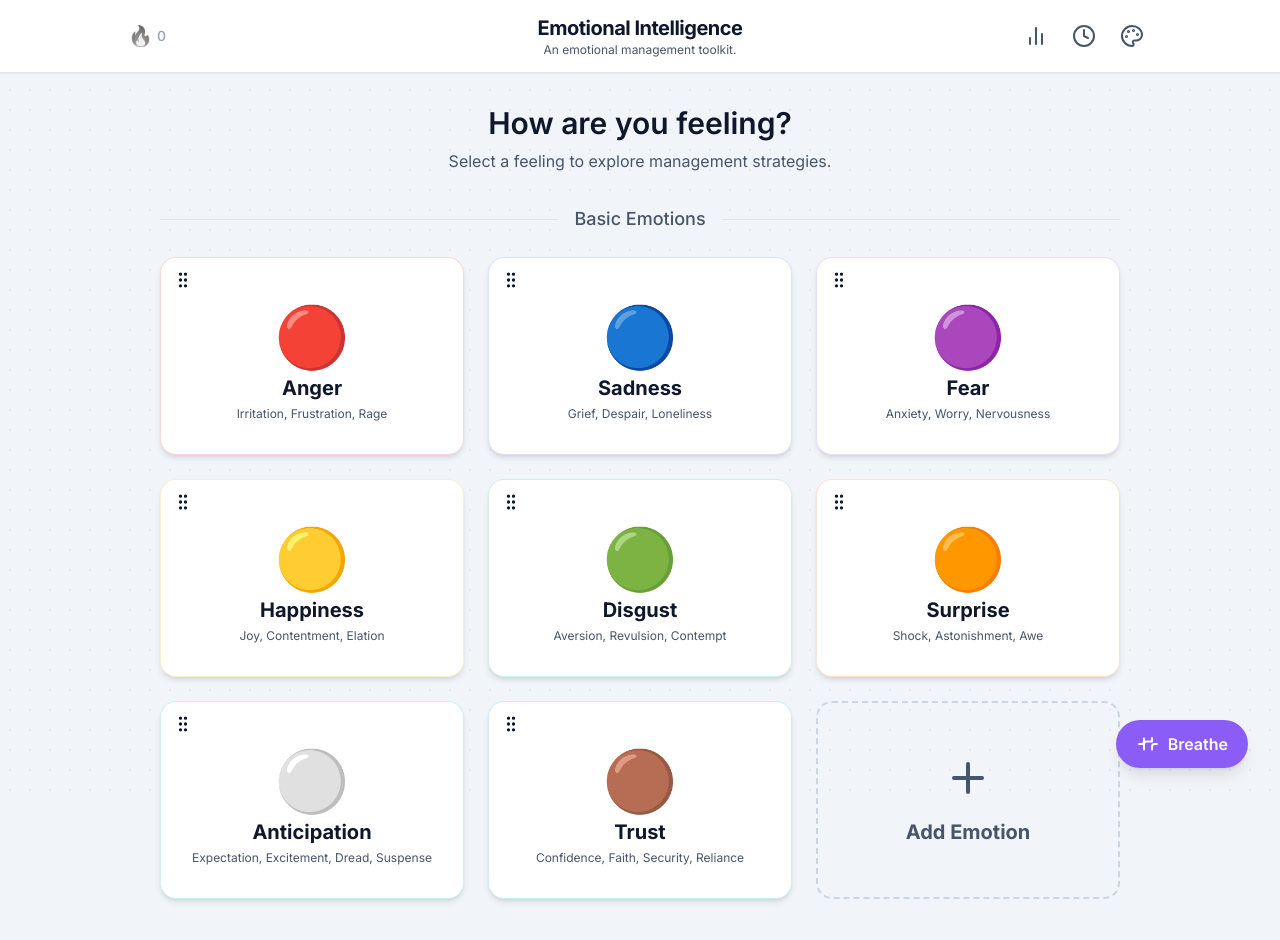
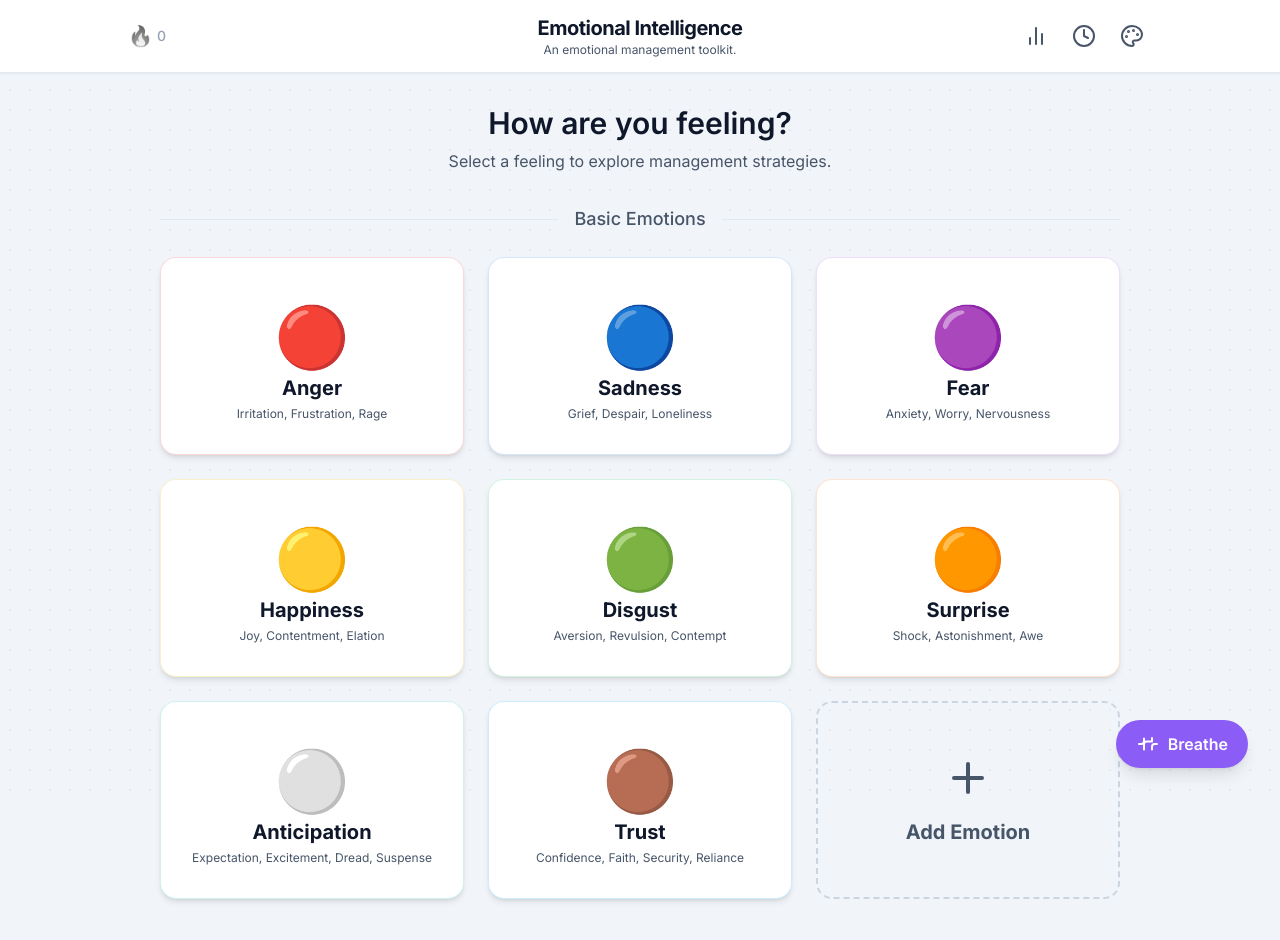
Before and after one commit to vishalsimar/Emotional-Intelligence, a React (Vite) app: page / in a window 1280 px wide. Shown: the top 940 px of the page. Built offline with nearby package versions, Linux system fonts and the light colour scheme.

Commit message:
feat: Replace drag icons with arrow icons
Replaced generic grip icons with specific arrow up and arrow down icons in EmotionSelector and StrategyDisplay components. This provides a clearer visual indication for reordering or sorting functionality.

```diff
--- a/components/EmotionSelector.tsx
+++ b/components/EmotionSelector.tsx
@@ -1,5 +1,5 @@
 
-import React, { useState, useEffect, useRef } from 'react';
+import React, { useState, useEffect } from 'react';
 import { Emotion, EmotionCategory } from '../types';
 
 interface EmotionSelectorProps {
@@ -11,15 +11,18 @@ interface EmotionSelectorProps {
   onAddEmotionClick: () => void;
 }
 
-const GripVerticalIcon = () => (
-  <svg xmlns="http://www.w3.org/2000/svg" width="24" height="24" viewBox="0 0 24 24" fill="none" stroke="currentColor" strokeWidth="2" strokeLinecap="round" strokeLinejoin="round" className="h-5 w-5 text-[var(--text-secondary)]/50 group-hover:text-[var(--text-secondary)] transition-colors">
-    <circle cx="9" cy="12" r="1"></circle>
-    <circle cx="9" cy="5" r="1"></circle>
-    <circle cx="9" cy="19" r="1"></circle>
-    <circle cx="15" cy="12" r="1"></circle>
-    <circle cx="15" cy="5" r="1"></circle>
-    <circle cx="15" cy="19" r="1"></circle>
-  </svg>
+const ArrowUpIcon = ({ className }: { className?: string }) => (
+    <svg xmlns="http://www.w3.org/2000/svg" width="24" height="24" viewBox="0 0 24 24" fill="none" stroke="currentColor" strokeWidth="2" strokeLinecap="round" strokeLinejoin="round" className={className}>
+      <line x1="12" y1="19" x2="12" y2="5"></line>
+      <polyline points="5 12 12 5 19 12"></polyline>
+    </svg>
+);
+
+const ArrowDownIcon = ({ className }: { className?: string }) => (
+    <svg xmlns="http://www.w3.org/2000/svg" width="24" height="24" viewBox="0 0 24 24" fill="none" stroke="currentColor" strokeWidth="2" strokeLinecap="round" strokeLinejoin="round" className={className}>
+      <line x1="12" y1="5" x2="12" y2="19"></line>
+      <polyline points="19 12 12 19 5 12"></polyline>
+    </svg>
 );
 
 const EditIcon = ({ className }: { className?: string }) => (
@@ -47,16 +50,7 @@ const PlusIcon = ({ className }: { className?: string }) => (
 
 const EmotionSelector: React.FC<EmotionSelectorProps> = ({ categories, onSelectEmotion, onReorder, onEditClick, onDeleteClick, onAddEmotionClick }) => {
   const [isRendered, setIsRendered] = useState(false);
-  const dragItem = useRef<{ categoryId: string, index: number } | null>(null);
-  const dragOverItem = useRef<{ categoryId: string, index: number } | null>(null);
-  const [dragOverInfo, setDragOverInfo] = useState<{ categoryId: string, index: number } | null>(null);
-  const [draggedInfo, setDraggedInfo] = useState<{ categoryId: string, index: number } | null>(null);
   const [expandedCategories, setExpandedCategories] = useState<Record<string, boolean>>({});
-
-  // For touch drag
-  const [isDragging, setIsDragging] = useState(false);
-  const dragStartTimeout = useRef<number | null>(null);
-  const didDrag = useRef(false);
 
   useEffect(() => {
     const timer = setTimeout(() => setIsRendered(true), 100);
@@ -75,139 +69,45 @@ const EmotionSelector: React.FC<EmotionSelectorProps> = ({ categories, onSelectE
     });
   }, [categories]);
 
-  const handleDragStart = (e: React.DragEvent<HTMLButtonElement>, categoryId: string, index: number) => {
-    dragItem.current = { categoryId, index };
-    setDraggedInfo({ categoryId, index });
-    e.dataTransfer.effectAllowed = 'move';
-  };
-
-  const handleDragEnter = (e: React.DragEvent<HTMLButtonElement>, categoryId: string, index: number) => {
-    if (dragItem.current?.categoryId === categoryId) {
-        dragOverItem.current = { categoryId, index };
-        setDragOverInfo({ categoryId, index });
-    }
-  };
-
-  const handleDragOver = (e: React.DragEvent<HTMLButtonElement>) => {
-    e.preventDefault();
-  };
-
-  const handleDragLeave = () => {
-    setDragOverInfo(null);
-  };
-
-  const handleDrop = (categoryId: string) => {
-    if (!dragItem.current || !dragOverItem.current || dragItem.current.categoryId !== categoryId || dragOverItem.current.categoryId !== categoryId || dragItem.current.index === dragOverItem.current.index) return;
-
+  const handleMoveEmotion = (categoryId: string, index: number, direction: 'up' | 'down') => {
     const category = categories.find(c => c.id === categoryId);
     if (!category) return;
 
     const emotionsCopy = [...category.emotions];
-    const dragItemContent = emotionsCopy[dragItem.current.index];
-    emotionsCopy.splice(dragItem.current.index, 1);
-    emotionsCopy.splice(dragOverItem.current.index, 0, dragItemContent);
+    const newIndex = direction === 'up' ? index - 1 : index + 1;
+
+    if (newIndex < 0 || newIndex >= emotionsCopy.length) return;
+
+    // Swap elements
+    [emotionsCopy[index], emotionsCopy[newIndex]] = [emotionsCopy[newIndex], emotionsCopy[index]];
 
     onReorder(categoryId, emotionsCopy);
-  };
-
-  const handleDragEnd = () => {
-    dragItem.current = null;
-    dragOverItem.current = null;
-    setDragOverInfo(null);
-    setDraggedInfo(null);
-  };
-
-  // Touch handlers
-  const handleTouchStart = (e: React.TouchEvent<HTMLButtonElement>, categoryId: string, index: number) => {
-    didDrag.current = false;
-    if (dragStartTimeout.current) clearTimeout(dragStartTimeout.current);
-    dragStartTimeout.current = window.setTimeout(() => {
-      dragItem.current = { categoryId, index };
-      setDraggedInfo({ categoryId, index });
-      setIsDragging(true);
-      if (navigator.vibrate) navigator.vibrate(50);
-    }, 200);
-  };
-
-  const handleTouchMove = (e: React.TouchEvent<HTMLButtonElement>) => {
-    if (dragStartTimeout.current) { clearTimeout(dragStartTimeout.current); dragStartTimeout.current = null; }
-    if (!isDragging || !dragItem.current) return;
-
-    didDrag.current = true;
-    const touch = e.touches[0];
-    const targetElement = document.elementFromPoint(touch.clientX, touch.clientY);
-    if (!targetElement) return;
-
-    const buttonElement = targetElement.closest('button[data-emotion-id]');
-    if (!buttonElement) return;
-
-    const categoryId = buttonElement.getAttribute('data-category-id');
-    const indexStr = buttonElement.getAttribute('data-index');
-
-    if (categoryId === dragItem.current.categoryId && indexStr) {
-        const index = parseInt(indexStr, 10);
-        if (index !== dragOverItem.current?.index) {
-          dragOverItem.current = { categoryId, index };
-          setDragOverInfo({ categoryId, index });
-        }
-    }
-  };
-
-  const handleTouchEnd = () => {
-    if (dragStartTimeout.current) { clearTimeout(dragStartTimeout.current); dragStartTimeout.current = null; }
-    if (isDragging && didDrag.current && dragItem.current) {
-        handleDrop(dragItem.current.categoryId);
-    }
-    handleDragEnd();
-    setTimeout(() => {
-        setIsDragging(false);
-    }, 50);
-  };
-
-  const handleClick = (e: React.MouseEvent<HTMLButtonElement>, emotion: Emotion) => {
-    if (didDrag.current) {
-        e.preventDefault();
-        return;
-    }
-    onSelectEmotion(emotion);
   };
 
   const toggleCategory = (categoryId: string) => {
     setExpandedCategories(prev => ({ ...prev, [categoryId]: !prev[categoryId] }));
   };
 
-  const EmotionCard: React.FC<{ emotion: Emotion; index: number; categoryId: string }> = ({ emotion, index, categoryId }) => {
-    const isBeingDragged = draggedInfo?.categoryId === categoryId && draggedInfo?.index === index;
-    const isDropTarget = dragOverInfo?.categoryId === categoryId && dragOverInfo?.index === index && !isBeingDragged;
-
+  const EmotionCard: React.FC<{ emotion: Emotion; index: number; categoryId: string; isFirst: boolean; isLast: boolean; }> = ({ emotion, index, categoryId, isFirst, isLast }) => {
     const colorClasses = `bg-[var(--bg-secondary)] border-[var(--color-${emotion.color}-border)] hover:bg-[var(--color-${emotion.color}-hover-bg)] hover:border-[var(--color-${emotion.color}-hover-border)] focus:ring-[var(--color-${emotion.color}-ring)]`;
 
     return (
       <button
-        data-emotion-id={emotion.id}
-        data-category-id={categoryId}
-        data-index={index}
-        onClick={(e) => handleClick(e, emotion)}
-        draggable
-        onDragStart={(e) => handleDragStart(e, categoryId, index)}
-        onDragEnter={(e) => handleDragEnter(e, categoryId, index)}
-        onDragOver={handleDragOver}
-        onDragLeave={handleDragLeave}
-        onDrop={() => handleDrop(categoryId)}
-        onDragEnd={handleDragEnd}
-        onTouchStart={(e) => handleTouchStart(e, categoryId, index)}
-        onTouchMove={handleTouchMove}
-        onTouchEnd={handleTouchEnd}
-        onTouchCancel={handleTouchEnd}
-        style={{ transitionDelay: `${index * 50}ms`, touchAction: isDragging ? 'none' : 'pan-y' }}
+        onClick={() => onSelectEmotion(emotion)}
+        style={{ transitionDelay: `${index * 50}ms` }}
         className={`p-4 rounded-2xl shadow-md transition-all duration-300 ease-out transform focus:outline-none focus:ring-2 focus:ring-offset-2 focus:ring-offset-[var(--bg-primary)] text-center border group relative
         ${colorClasses}
-        ${isRendered ? 'opacity-100 translate-y-0' : 'opacity-0 translate-y-4'}
-        ${isBeingDragged ? 'opacity-40 scale-105 shadow-2xl' : ''}
-        ${isDropTarget ? `scale-105 shadow-2xl ring-2 ring-[var(--accent-ring)] ring-offset-2 ring-offset-[var(--bg-primary)]` : ''}`}
-        aria-label={`Select ${emotion.name} or drag to reorder`}
+        ${isRendered ? 'opacity-100 translate-y-0' : 'opacity-0 translate-y-4'}`}
+        aria-label={`Select ${emotion.name}`}
       >
-        <div className="absolute top-2 left-2 cursor-grab active:cursor-grabbing p-1 z-10"><GripVerticalIcon /></div>
+        <div className="absolute top-2 left-2 flex items-center opacity-0 group-hover:opacity-100 transition-opacity duration-200 z-10">
+            <button onClick={(e) => { e.stopPropagation(); handleMoveEmotion(categoryId, index, 'up'); }} disabled={isFirst} className="p-1.5 text-[var(--text-secondary)] hover:bg-[var(--bg-hover)] rounded-full disabled:opacity-50 disabled:cursor-not-allowed" aria-label={`Move ${emotion.name} up`}>
+                <ArrowUpIcon className="w-4 h-4" />
+            </button>
+            <button onClick={(e) => { e.stopPropagation(); handleMoveEmotion(categoryId, index, 'down'); }} disabled={isLast} className="p-1.5 text-[var(--text-secondary)] hover:bg-[var(--bg-hover)] rounded-full disabled:opacity-50 disabled:cursor-not-allowed" aria-label={`Move ${emotion.name} down`}>
+                <ArrowDownIcon className="w-4 h-4" />
+            </button>
+        </div>
         <div className="absolute top-2 right-2 flex items-center opacity-0 group-hover:opacity-100 transition-opacity duration-200 z-10">
             <button onClick={(e) => { e.stopPropagation(); onEditClick(emotion); }} className="p-1.5 text-[var(--text-secondary)] hover:bg-[var(--bg-hover)] rounded-full" aria-label={`Edit ${emotion.name}`}><EditIcon className="w-4 h-4" /></button>
             <button onClick={(e) => { e.stopPropagation(); onDeleteClick(emotion.id); }} className="p-1.5 text-[var(--color-red-text)] hover:bg-[var(--color-red-bg)] rounded-full" aria-label={`Delete ${emotion.name}`}><TrashIcon className="w-4 h-4" /></button>
@@ -256,9 +156,19 @@ const EmotionSelector: React.FC<EmotionSelectorProps> = ({ categories, onSelectE
 
             {(!category.isCollapsible || expandedCategories[category.id]) && (
                 <div id={`category-grid-${category.id}`} className="grid grid-cols-2 md:grid-cols-3 gap-6 w-full">
-                {category.emotions.map((emotion, index) => (
-                    <EmotionCard key={emotion.id} emotion={emotion} index={index} categoryId={category.id} />
-                ))}
+                {category.emotions.map((emotion, index) => {
+                    const categoryEmotionsCount = category.emotions.length;
+                    return (
+                        <EmotionCard
+                            key={emotion.id}
+                            emotion={emotion}
+                            index={index}
+                            categoryId={category.id}
+                            isFirst={index === 0}
+                            isLast={index === categoryEmotionsCount - 1}
+                        />
+                    );
+                })}
                 {catIndex === categories.length - 1 && <AddEmotionCard />}
                 </div>
             )}
--- a/components/StrategyDisplay.tsx
+++ b/components/StrategyDisplay.tsx
@@ -1,3 +1,4 @@
+
 import React, { useState, useEffect, useRef } from 'react';
 import { Emotion, Strategy } from '../types';
 
@@ -10,14 +11,17 @@ interface StrategyDisplayProps {
   onDeleteStrategyClick: (emotionId: string, category: StrategyCategory | 'helpingOthers', strategyId: string) => void;
 }
 
-const GripVerticalIcon = () => (
-    <svg xmlns="http://www.w3.org/2000/svg" width="24" height="24" viewBox="0 0 24 24" fill="none" stroke="currentColor" strokeWidth="2" strokeLinecap="round" strokeLinejoin="round" className="h-6 w-6 text-[var(--text-secondary)]/60 group-hover:text-[var(--text-secondary)] transition-colors flex-shrink-0 cursor-grab active:cursor-grabbing">
-      <circle cx="9" cy="12" r="1"></circle>
-      <circle cx="9" cy="5" r="1"></circle>
-      <circle cx="9" cy="19" r="1"></circle>
-      <circle cx="15" cy="12" r="1"></circle>
-      <circle cx="15" cy="5" r="1"></circle>
-      <circle cx="15" cy="19" r="1"></circle>
+const ArrowUpIcon = ({ className }: { className?: string }) => (
+    <svg xmlns="http://www.w3.org/2000/svg" width="24" height="24" viewBox="0 0 24 24" fill="none" stroke="currentColor" strokeWidth="2" strokeLinecap="round" strokeLinejoin="round" className={className}>
+      <line x1="12" y1="19" x2="12" y2="5"></line>
+      <polyline points="5 12 12 5 19 12"></polyline>
+    </svg>
+);
+
+const ArrowDownIcon = ({ className }: { className?: string }) => (
+    <svg xmlns="http://www.w3.org/2000/svg" width="24" height="24" viewBox="0 0 24 24" fill="none" stroke="currentColor" strokeWidth="2" strokeLinecap="round" strokeLinejoin="round" className={className}>
+      <line x1="12" y1="5" x2="12" y2="19"></line>
+      <polyline points="19 12 12 19 5 12"></polyline>
     </svg>
 );
 
@@ -57,14 +61,15 @@ const StrategyCard: React.FC<{
     visible: boolean;
     delay: number;
     isDraggable?: boolean;
-    isBeingDragged: boolean;
+    isFirst: boolean;
+    isLast: boolean;
+    onMove: (direction: 'up' | 'down') => void;
     onEdit: () => void;
     onDelete: () => void;
-    dragHandleProps?: React.HTMLAttributes<HTMLDivElement>;
     checkedState: boolean[];
     onToggleStep: (stepIndex: number) => void;
     onReset: () => void;
-}> = ({ strategy, color, visible, delay, isDraggable = true, isBeingDragged, onEdit, onDelete, dragHandleProps, checkedState, onToggleStep, onReset }) => {
+}> = ({ strategy, color, visible, delay, isDraggable = true, isFirst, isLast, onMove, onEdit, onDelete, checkedState, onToggleStep, onReset }) => {
     const hasCheckedStep = checkedState?.some(Boolean);
 
     return (
@@ -72,10 +77,8 @@ const StrategyCard: React.FC<{
           style={{ transitionDelay: `${delay}ms` }}
           className={`bg-[var(--bg-secondary)] p-5 rounded-lg border-l-4 border-[var(--color-${color}-border)] transition-all duration-300 ease-out shadow-md group
           ${visible ? 'opacity-100 translate-y-0' : 'opacity-0 translate-y-4'}
-          ${isBeingDragged ? 'opacity-40' : 'opacity-100'}
-          flex items-start space-x-3`}
+          flex items-start`}
         >
-            {isDraggable && <div {...dragHandleProps} className="cursor-grab active:cursor-grabbing touch-none pt-1" aria-label="Drag to reorder"><GripVerticalIcon /></div>}
             <div className="flex-1">
                 <h4 className="font-bold text-lg text-[var(--text-primary)]">{strategy.title}</h4>
                  <ol className="list-none space-y-2 mt-2 text-base">
@@ -103,6 +106,16 @@ const StrategyCard: React.FC<{
                     </button>
                 )}
                 <div className="flex items-center opacity-0 group-hover:opacity-100 transition-opacity duration-200">
+                    {isDraggable && (
+                        <>
+                            <button onClick={() => onMove('up')} disabled={isFirst} className="p-1.5 text-[var(--text-secondary)] hover:bg-[var(--bg-hover)] rounded-full disabled:opacity-50" aria-label={`Move ${strategy.title} up`}>
+                                <ArrowUpIcon className="w-4 h-4" />
+                            </button>
+                            <button onClick={() => onMove('down')} disabled={isLast} className="p-1.5 text-[var(--text-secondary)] hover:bg-[var(--bg-hover)] rounded-full disabled:opacity-50" aria-label={`Move ${strategy.title} down`}>
+                                <ArrowDownIcon className="w-4 h-4" />
+                            </button>
+                        </>
+                    )}
                     <button onClick={onEdit} className="p-1.5 text-[var(--text-secondary)] hover:bg-[var(--bg-hover)] rounded-full" aria-label={`Edit ${strategy.title}`}>
                         <EditIcon className="w-4 h-4" />
                     </button>
@@ -160,95 +173,16 @@ const StrategyDisplay: React.FC<StrategyDisplayProps> = ({ emotion, onBack, onRe
     }));
   };
 
-  const dragItem = useRef<{ category: StrategyCategory; index: number } | null>(null);
-  const dragOverItem = useRef<{ category: StrategyCategory; index: number } | null>(null);
-  const [dragOverInfo, setDragOverInfo] = useState<{ category: StrategyCategory; index: number } | null>(null);
-  const [draggedInfo, setDraggedInfo] = useState<{ category: StrategyCategory; index: number } | null>(null);
+  const handleMoveStrategy = (category: StrategyCategory, index: number, direction: 'up' | 'down') => {
+    const newStrategies = JSON.parse(JSON.stringify(strategies));
+    const list = newStrategies[category];
+    const newIndex = direction === 'up' ? index - 1 : index + 1;
 
-  // Touch Drag State
-  const dragStartTimeout = useRef<number | null>(null);
-  const isDraggingRef = useRef(false);
-  const didDrag = useRef(false);
+    if (newIndex < 0 || newIndex >= list.length) return;
 
-  const handleDragStart = (e: React.DragEvent<HTMLDivElement>, category: StrategyCategory, index: number) => {
-    dragItem.current = { category, index };
-    setDraggedInfo({ category, index });
-    e.dataTransfer.effectAllowed = 'move';
-  };
-
-  const handleDragEnter = (e: React.DragEvent<HTMLDivElement>, category: StrategyCategory, index: number) => {
-    if (dragItem.current?.category === category) {
-      dragOverItem.current = { category, index };
-      setDragOverInfo({ category, index });
-    } else {
-      dragOverItem.current = null;
-      setDragOverInfo(null);
-    }
-  };
-
-  const handleDragOver = (e: React.DragEvent<HTMLDivElement>) => e.preventDefault();
-  const handleDragLeave = () => setDragOverInfo(null);
-  const handleDragEnd = () => {
-    dragItem.current = null;
-    dragOverItem.current = null;
-    setDragOverInfo(null);
-    setDraggedInfo(null);
-  };
-  const handleDrop = () => {
-    if (!dragItem.current || !dragOverItem.current || dragItem.current.category !== dragOverItem.current.category || (dragItem.current.index === dragOverItem.current.index)) return;
-
-    const newStrategies = JSON.parse(JSON.stringify(strategies)); // Deep copy
-    const sourceList = newStrategies[dragItem.current.category];
-
-    const draggedContent = sourceList[dragItem.current.index];
-    sourceList.splice(dragItem.current.index, 1);
-    sourceList.splice(dragOverItem.current.index, 0, draggedContent);
+    [list[index], list[newIndex]] = [list[newIndex], list[index]];
 
     onReorderStrategies(emotionId, newStrategies);
-  };
-
-    // Touch handlers
-  const handleTouchStart = (e: React.TouchEvent<HTMLDivElement>, category: StrategyCategory, index: number) => {
-    didDrag.current = false;
-    if (dragStartTimeout.current) clearTimeout(dragStartTimeout.current);
-    dragStartTimeout.current = window.setTimeout(() => {
-        dragItem.current = { category, index };
-        setDraggedInfo({ category, index });
-        isDraggingRef.current = true;
-        if (navigator.vibrate) navigator.vibrate(50);
-    }, 200);
-  };
-
-  const handleTouchMove = (e: React.TouchEvent<HTMLDivElement>) => {
-    if (dragStartTimeout.current) { clearTimeout(dragStartTimeout.current); dragStartTimeout.current = null; }
-    if (!isDraggingRef.current || !dragItem.current) return;
-
-    didDrag.current = true;
-    const touch = e.touches[0];
-    const targetElement = document.elementFromPoint(touch.clientX, touch.clientY);
-    if (!targetElement) return;
-
-    const draggableDiv = targetElement.closest('[data-drag-category]');
-    if (!draggableDiv) return;
-
-    const category = draggableDiv.getAttribute('data-drag-category') as StrategyCategory;
-    const index = parseInt(draggableDiv.getAttribute('data-drag-index') || '-1', 10);
-
-    if (index !== -1 && dragItem.current?.category === category) {
-        if (index !== dragOverItem.current?.index || category !== dragOverItem.current?.category) {
-            dragOverItem.current = { category, index };
-            setDragOverInfo({ category, index });
-        }
-    }
-  };
-
-  const handleTouchEnd = () => {
-    if (dragStartTimeout.current) { clearTimeout(dragStartTimeout.current); dragStartTimeout.current = null; }
-    if (isDraggingRef.current && didDrag.current) {
-        handleDrop();
-    }
-    handleDragEnd();
-    isDraggingRef.current = false;
   };
 
   const StrategyCategoryList: React.FC<{
@@ -260,49 +194,24 @@ const StrategyDisplay: React.FC<StrategyDisplayProps> = ({ emotion, onBack, onRe
     <div>
       <h3 className="text-2xl font-semibold text-[var(--text-primary)]/80 mb-6">{title}</h3>
       <div className="flex flex-col space-y-4">
-        {strategies.map((strategy, index) => {
-          const isBeingDragged = draggedInfo?.category === category && draggedInfo?.index === index;
-          const isDropTarget = dragOverInfo?.category === category && dragOverInfo?.index === index;
-
-          return (
-            <div
+        {strategies.map((strategy, index) => (
+            <StrategyCard
               key={strategy.id}
-              onDragEnter={(e) => handleDragEnter(e, category, index)}
-              onDragOver={handleDragOver}
-              onDragLeave={handleDragLeave}
-              onDrop={handleDrop}
-              onTouchMove={handleTouchMove}
-              data-drag-category={category}
-              data-drag-index={index}
-              className="transition-all duration-200"
-            >
-              {isDropTarget && !isBeingDragged && (
-                <div className="h-1.5 bg-[var(--accent-primary)]/50 rounded-full my-2 transition-all" aria-hidden="true" />
-              )}
-              <StrategyCard
               strategy={strategy}
               color={color}
               visible={visible}
               delay={(itemOffset + index) * 50}
               isDraggable={true}
-                isBeingDragged={isBeingDragged}
+              isFirst={index === 0}
+              isLast={index === strategies.length - 1}
+              onMove={(direction) => handleMoveStrategy(category, index, direction)}
               checkedState={checkedSteps[strategy.id] || []}
               onToggleStep={(stepIndex) => handleToggleStep(strategy.id, stepIndex)}
               onReset={() => handleResetSteps(strategy.id)}
               onEdit={() => onEditStrategyClick(category, strategy)}
               onDelete={() => onDeleteStrategyClick(emotionId, category, strategy.id)}
-                dragHandleProps={{
-                  draggable: true,
-                  onDragStart: (e) => handleDragStart(e, category, index),
-                  onDragEnd: handleDragEnd,
-                  onTouchStart: (e) => handleTouchStart(e, category, index),
-                  onTouchEnd: handleTouchEnd,
-                  onTouchCancel: handleTouchEnd,
-                }}
             />
-            </div>
-          )
-        })}
+        ))}
          <button onClick={() => onAddStrategyClick(category)} className="mt-2 w-full flex items-center justify-center p-3 rounded-lg border-2 border-dashed border-[var(--border-secondary)] text-[var(--text-secondary)] hover:bg-[var(--bg-hover)] hover:border-[var(--accent-ring)] transition-colors">
             <PlusIcon className="w-5 h-5 mr-2" /> Add Strategy
         </button>
@@ -385,7 +294,8 @@ const StrategyDisplay: React.FC<StrategyDisplayProps> = ({ emotion, onBack, onRe
                 visible={visible}
                 delay={index * 50}
                 isDraggable={false}
-                isBeingDragged={false}
+                isFirst={true} isLast={true} /* Reordering disabled for this section for now */
+                onMove={() => {}}
                 checkedState={checkedSteps[strategy.id] || []}
                 onToggleStep={(stepIndex) => handleToggleStep(strategy.id, stepIndex)}
                 onReset={() => handleResetSteps(strategy.id)}
```
Lines whose indentation alone changed are shown as unchanged.
